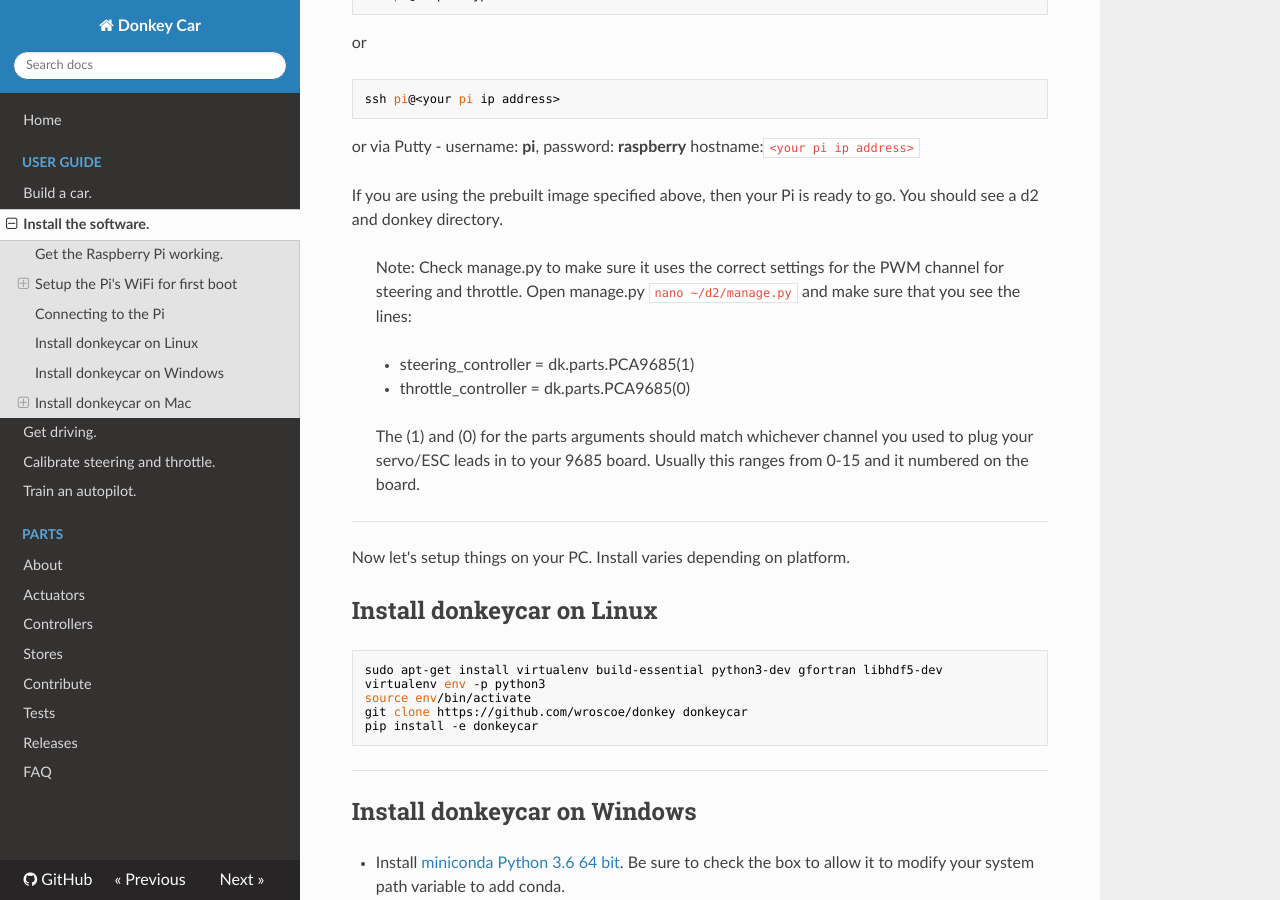
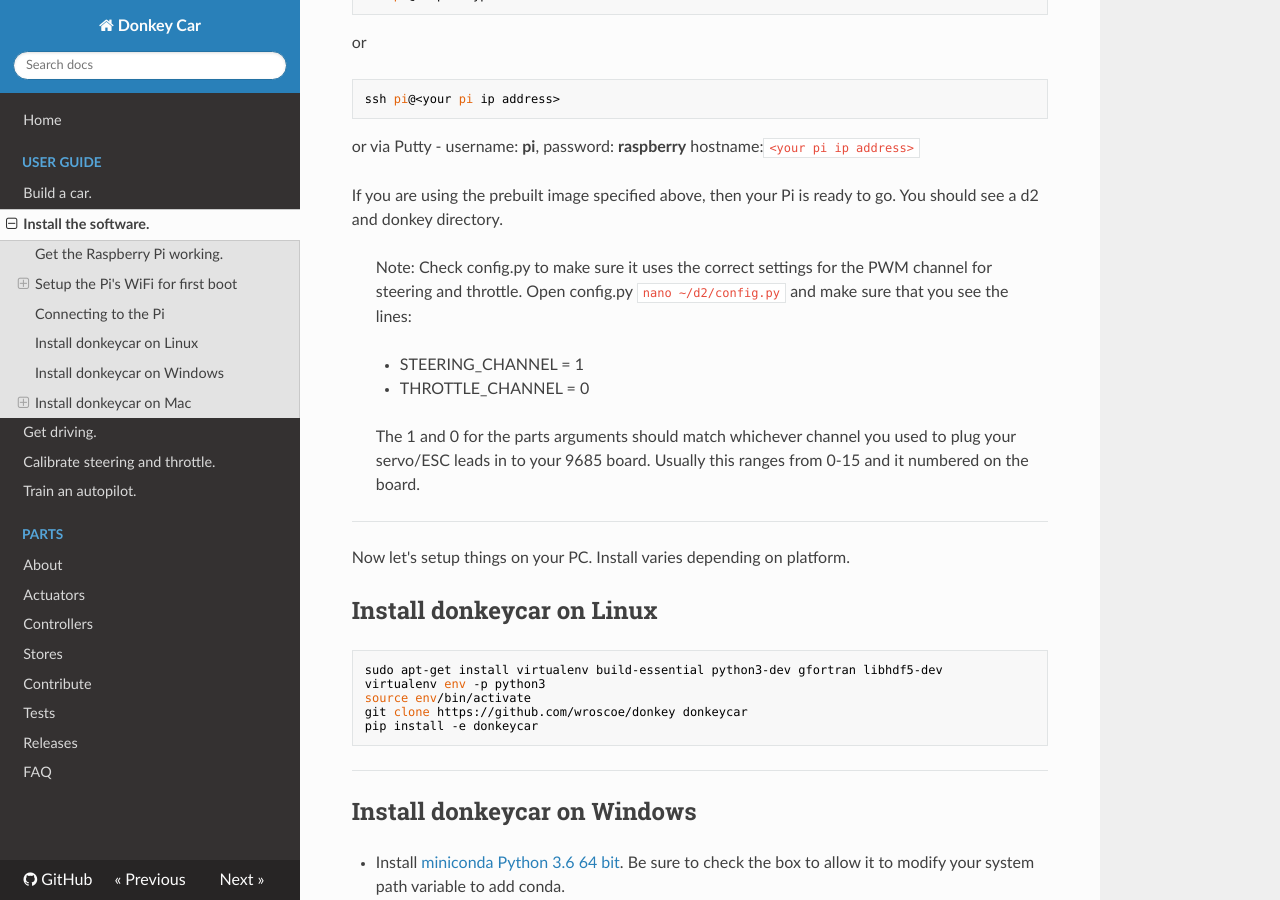
Before and after one commit to autorope/donkeycar, an MkDocs documentation site: the page built from docs/guide/install_software.md, in a window 1280 px wide and 900 px high, scrolled down 2729 px. Built offline with MkDocs 1.6.1, drawn with Linux system fonts in a browser that asks for light colours; nearby versions of some CDN libraries; old or Windows-style settings are respelled for this version of MkDocs.

Commit message:
refer to new config.py when setting pwm channels

````diff
--- a/docs/guide/install_software.md
+++ b/docs/guide/install_software.md
@@ -115,12 +115,12 @@
 
 If you are using the prebuilt image specified above, then your Pi is ready to go. You should see a d2 and donkey directory.
 
-> Note: Check manage.py to make sure it uses the correct settings for the PWM channel for steering and throttle. Open manage.py ```nano ~/d2/manage.py``` and make sure that you see the lines:
+> Note: Check config.py to make sure it uses the correct settings for the PWM channel for steering and throttle. Open config.py ```nano ~/d2/config.py``` and make sure that you see the lines:
 >
-> * steering_controller = dk.parts.PCA9685(1)
-> * throttle_controller = dk.parts.PCA9685(0)
+> * STEERING_CHANNEL = 1
+> * THROTTLE_CHANNEL = 0
 >
-> The (1) and (0) for the parts arguments should match whichever channel you used to plug your servo/ESC leads in to your 9685 board. Usually this ranges from 0-15 and it numbered on the board.
+> The 1 and 0 for the parts arguments should match whichever channel you used to plug your servo/ESC leads in to your 9685 board. Usually this ranges from 0-15 and it numbered on the board.
 
 ----
 Now let's setup things on your PC. Install varies depending on platform.
````
